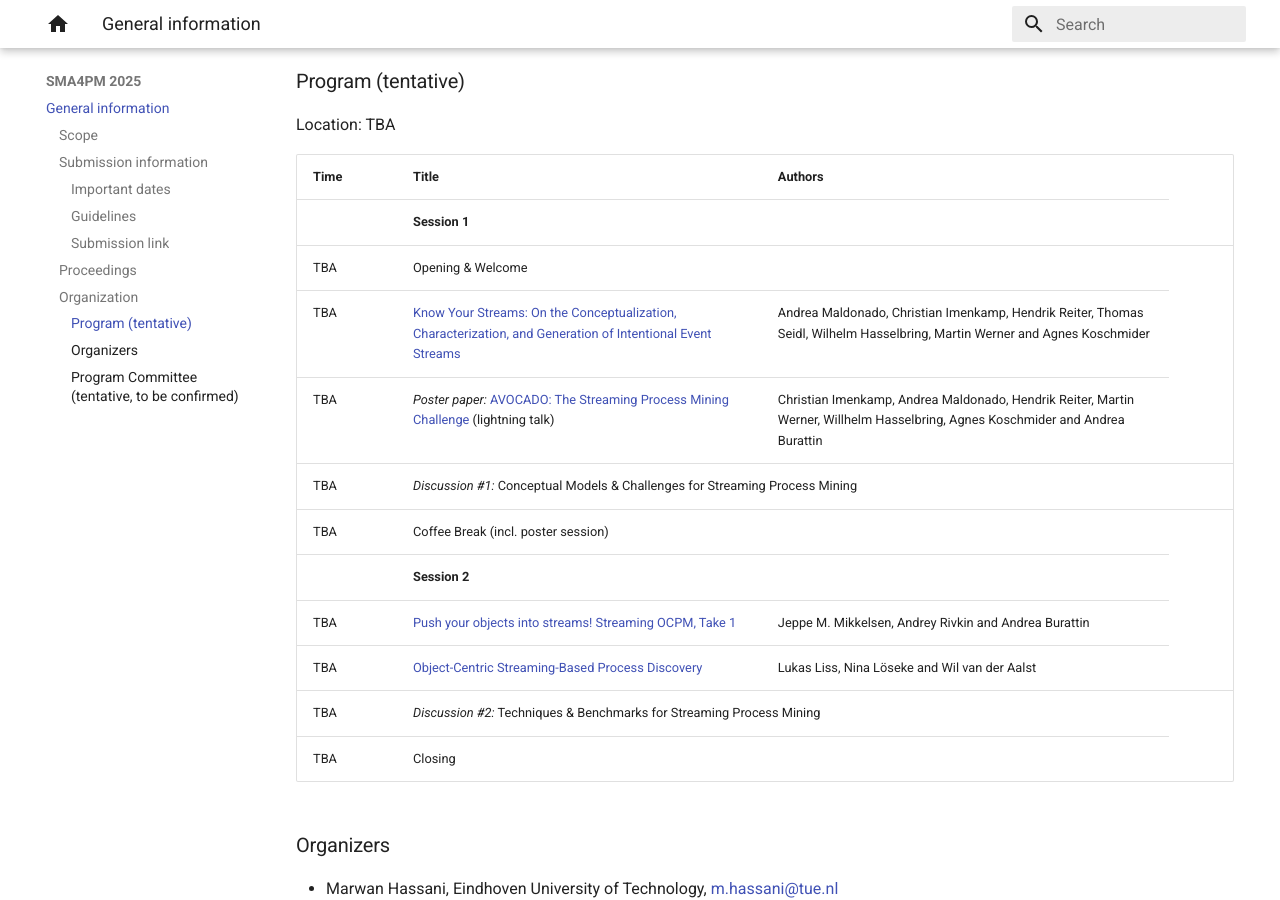
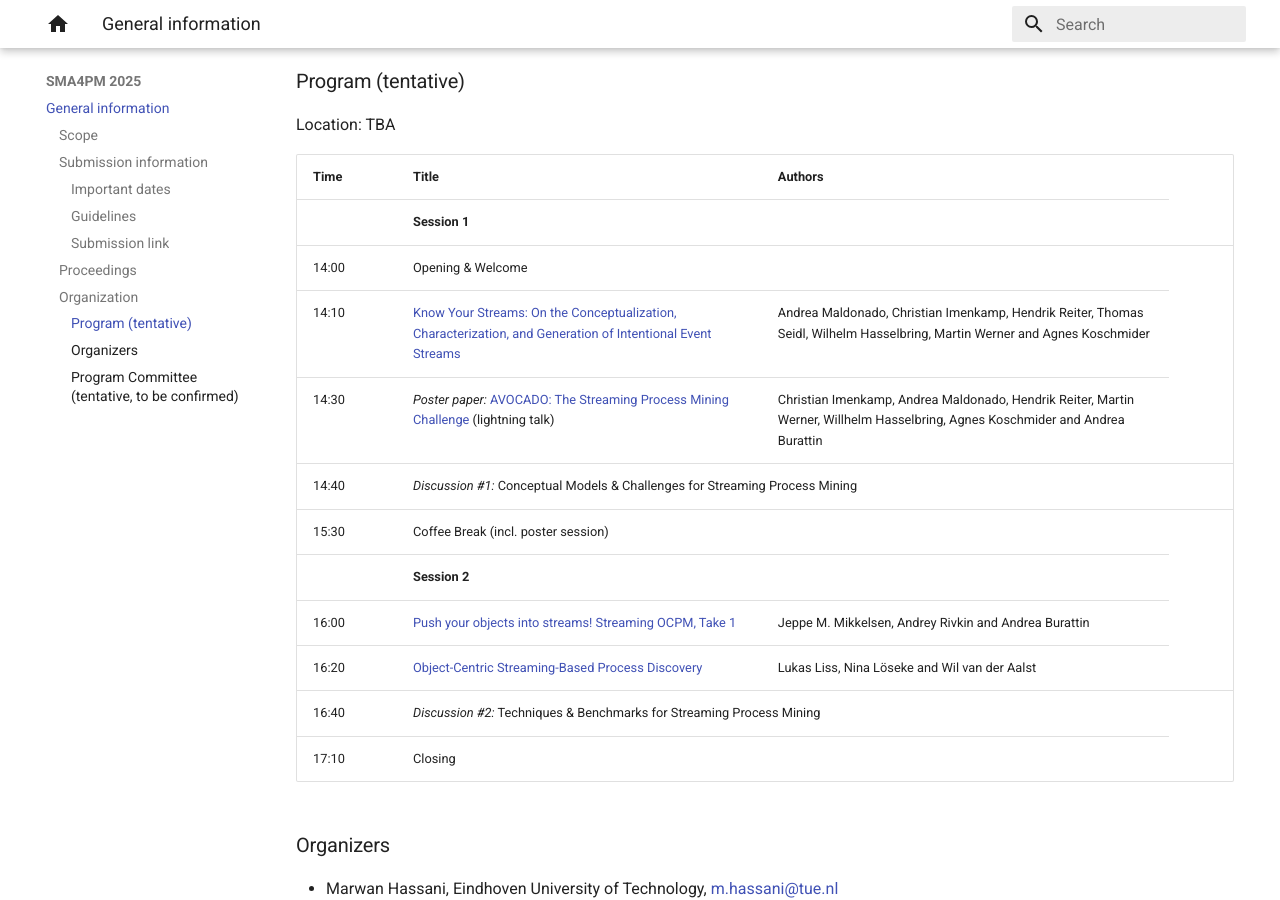
Before and after one commit to sma4pm/sma4pm.github.io, an MkDocs documentation site: the page built from docs/2025/index.md, in a window 1280 px wide and 900 px high, scrolled down 4050 px. Built offline with MkDocs 1.6.1 and Material for MkDocs 9.7.7, drawn with Linux system fonts in a browser that asks for light colours.

Commit message:
Added times to progra

```diff
--- a/docs/2025/index.md
+++ b/docs/2025/index.md
@@ -114,16 +114,16 @@ Location: TBA
 | Time | Title | Authors |
 |--|--| --|
 | | **Session 1** |
-| TBA <td colspan=2> Opening & Welcome | |
-| TBA | [Know Your Streams: On the Conceptualization, Characterization, and Generation of Intentional Event Streams](#) | Andrea Maldonado, Christian Imenkamp, Hendrik Reiter, Thomas Seidl, Wilhelm Hasselbring, Martin Werner and Agnes Koschmider	|
-| TBA | *Poster paper:* [AVOCADO: The Streaming Process Mining Challenge](#) (lightning talk)	| Christian Imenkamp, Andrea Maldonado, Hendrik Reiter, Martin Werner, Willhelm Hasselbring, Agnes Koschmider and Andrea Burattin |
-| TBA <td colspan=2> *Discussion #1:* Conceptual Models & Challenges for Streaming Process Mining ||
-| TBA <td colspan=2> Coffee Break (incl. poster session) |
+| 14:00 <td colspan=2> Opening & Welcome | |
+| 14:10 | [Know Your Streams: On the Conceptualization, Characterization, and Generation of Intentional Event Streams](#) | Andrea Maldonado, Christian Imenkamp, Hendrik Reiter, Thomas Seidl, Wilhelm Hasselbring, Martin Werner and Agnes Koschmider	|
+| 14:30 | *Poster paper:* [AVOCADO: The Streaming Process Mining Challenge](#) (lightning talk)	| Christian Imenkamp, Andrea Maldonado, Hendrik Reiter, Martin Werner, Willhelm Hasselbring, Agnes Koschmider and Andrea Burattin |
+| 14:40 <td colspan=2> *Discussion #1:* Conceptual Models & Challenges for Streaming Process Mining ||
+| 15:30 <td colspan=2> Coffee Break (incl. poster session) |
 | | **Session 2** |
-| TBA | [Push your objects into streams! Streaming OCPM, Take 1](#) | Jeppe M. Mikkelsen, Andrey Rivkin and Andrea Burattin	|
-| TBA | [Object-Centric Streaming-Based Process Discovery](#) | Lukas Liss, Nina Löseke and Wil van der Aalst |
-| TBA <td colspan=2> *Discussion #2:* Techniques & Benchmarks for Streaming Process Mining |
-| TBA | Closing
+| 16:00 | [Push your objects into streams! Streaming OCPM, Take 1](#) | Jeppe M. Mikkelsen, Andrey Rivkin and Andrea Burattin	|
+| 16:20 | [Object-Centric Streaming-Based Process Discovery](#) | Lukas Liss, Nina Löseke and Wil van der Aalst |
+| 16:40 <td colspan=2> *Discussion #2:* Techniques & Benchmarks for Streaming Process Mining |
+| 17:10 | Closing
 
 
 ### Organizers
```
